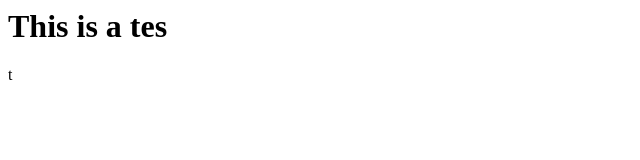
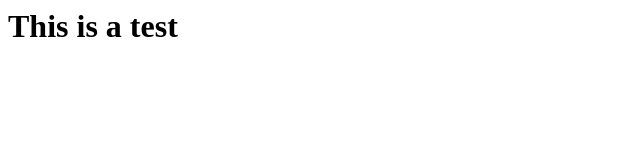
Before and after one commit to Doonism/eddieDoon, a plain HTML site: page index.html in a window 1280 px wide. Shown: the full height of the page, 0-640 px from the left. Drawn offline with Linux system fonts and the light colour scheme.

Commit message:
fix typo

```diff
--- a/index.html
+++ b/index.html
@@ -1,3 +1,3 @@
 <h1>
-This is a tes
-</h1>t
+This is a test
+</h1>
```
